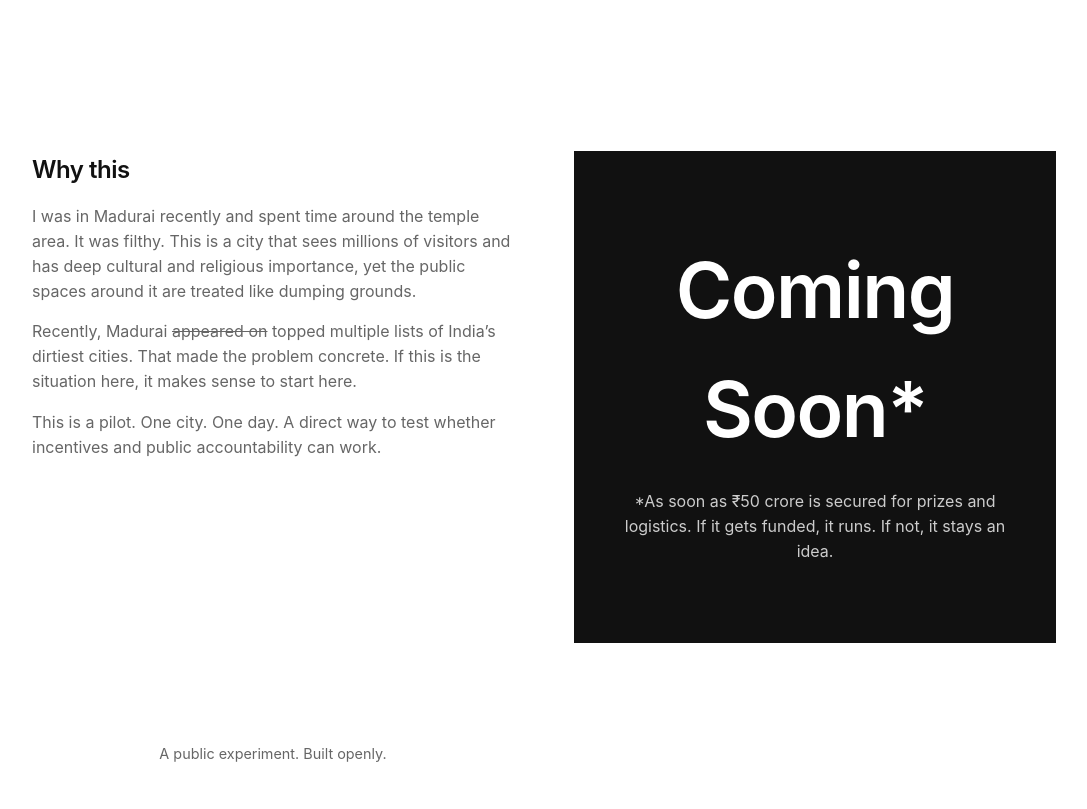
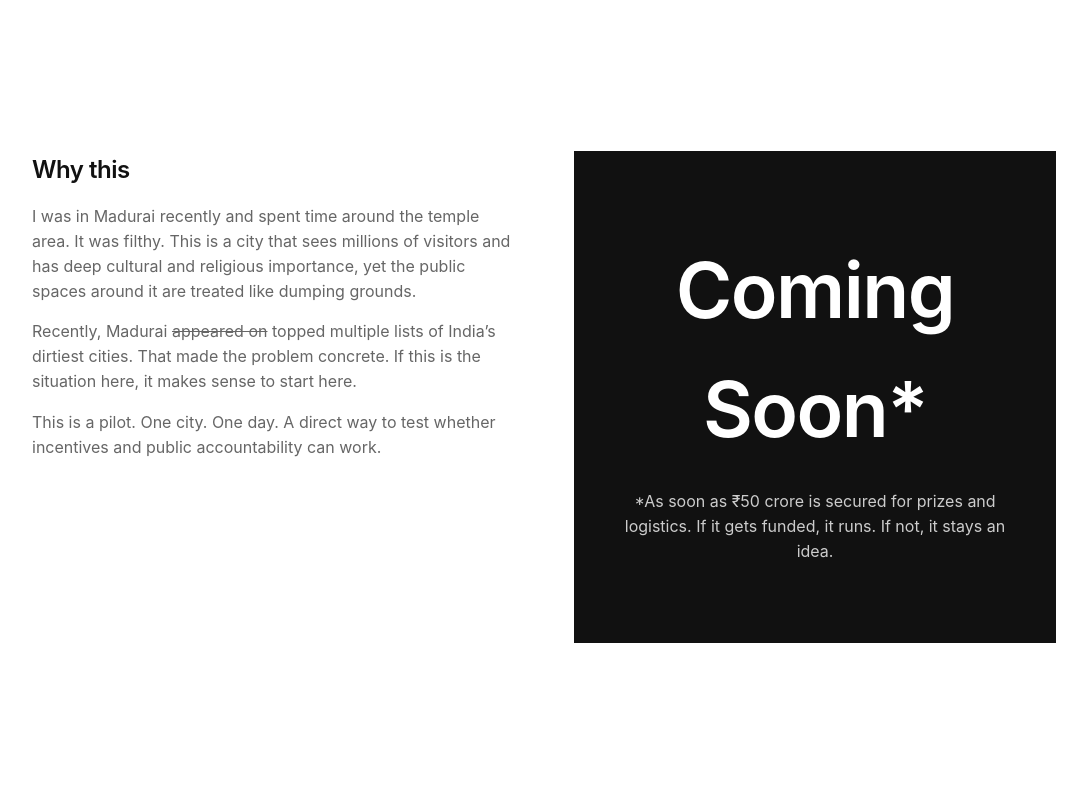
Before and after one commit to marokbolt/clean-india, a plain HTML site: page index.html in a window 1280 px wide. Shown: the part 649-1458 px from the top of the page, without its empty margins (96-1183 px from the left). After the commit the page ends 1372 px from the top, so only its background shows below. Drawn offline with Linux system fonts and the light colour scheme.

Commit message:
Update index.html

```diff
--- a/index.html
+++ b/index.html
@@ -176,18 +176,15 @@
 
 
   <!-- COMING SOON -->
-  <section class="coming-soon">
-    <h2>Coming Soon*</h2>
-    <p>
-      *As soon as ₹50 crore is secured for prizes and logistics.
-      If it gets funded, it runs.
-      If not, it stays an idea.
-    </p>
-  </section>
+<section class="coming-soon">
+  <h2>Coming Soon*</h2>
+  <p>
+    *As soon as ₹50 crore is secured for prizes and logistics. If it
+    gets funded, it runs. If not, it stays an idea.
+  </p>
+</section>
 
-  <footer>
-    A public experiment. Built openly.
-  </footer>
+
 
 </body>
 </html>
```
